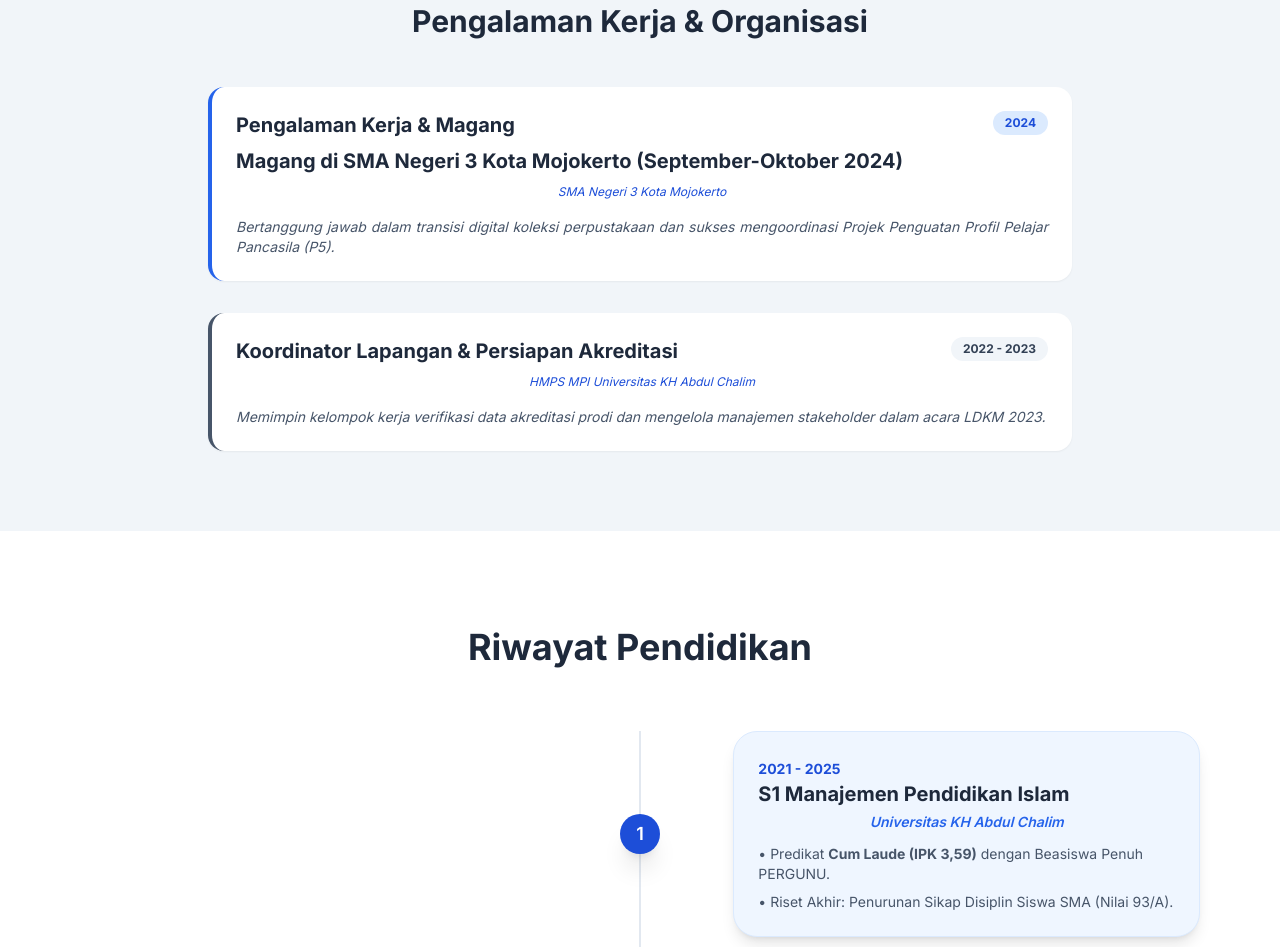
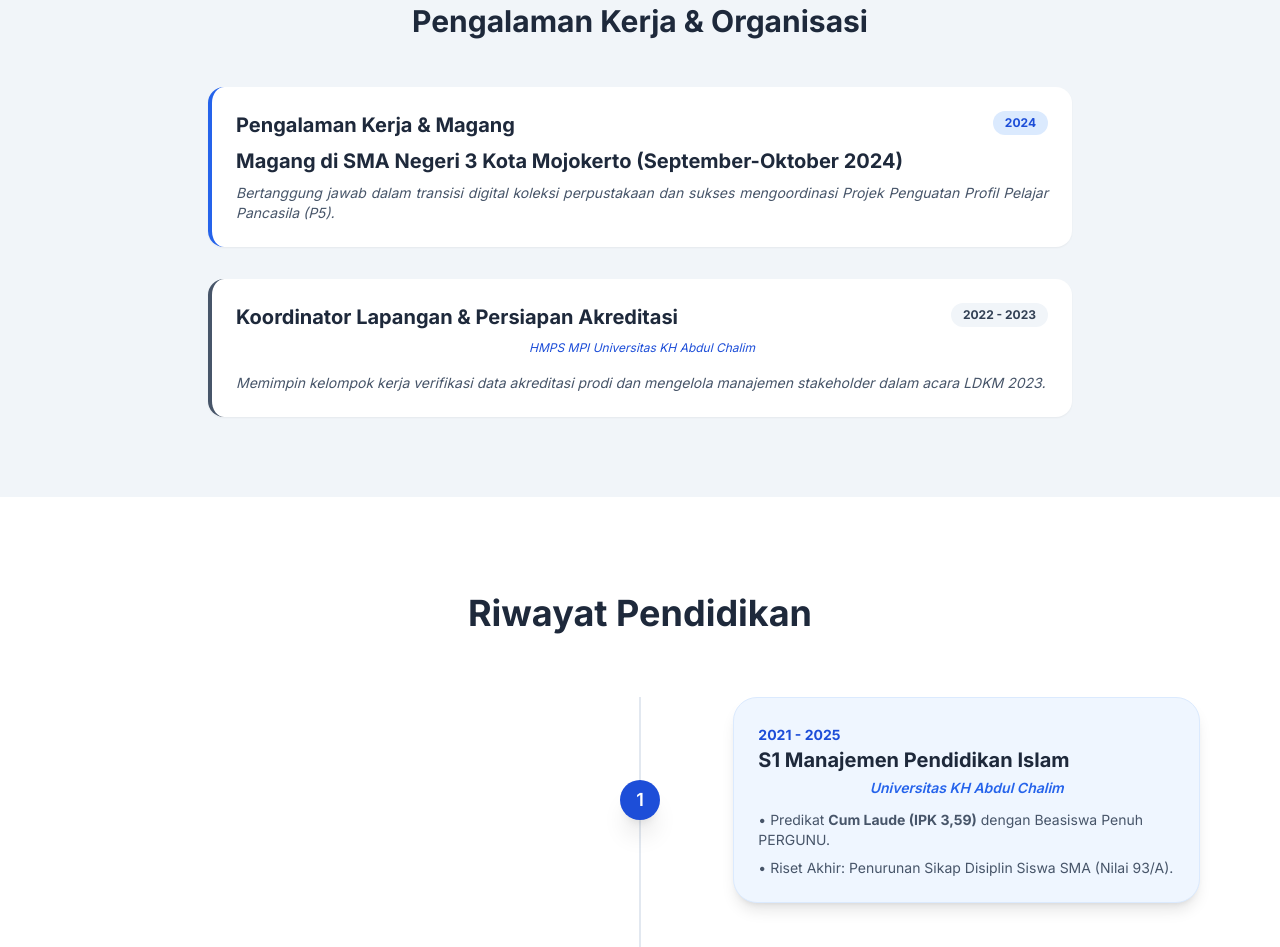
Before and after one commit to masterkin998/profil-makiiiin, a plain HTML site: page index.html in a window 1280 px wide. Shown: the part 1287-2234 px from the top of the page. Drawn offline with nearby package versions, Linux system fonts and the light colour scheme.

Commit message:
Update padding for the span element in index.html

```diff
--- a/index.html
+++ b/index.html
@@ -158,9 +158,8 @@
                     </div>
                     <div class="flex justify-between items-start mb-2">
                         <h3 class="text-xl font-bold">Magang di SMA Negeri 3 Kota Mojokerto (September-Oktober 2024)</h3>
-                        <span class="text-xs text-blue-700 px-2 py-1 rounded-full font-bold"</span>
+                        <span class="text-xs text-blue-700 px-5 py-1 rounded-full font-bold"</span>
                     </div>
-                    <p class="text-blue-700 mb-4 font-medium">SMA Negeri 3 Kota Mojokerto</p>
                     <p class="text-slate-600 text-sm text-justify">Bertanggung jawab dalam transisi digital koleksi perpustakaan dan sukses mengoordinasi Projek Penguatan Profil Pelajar Pancasila (P5).</p>
                 </div>
 
```
